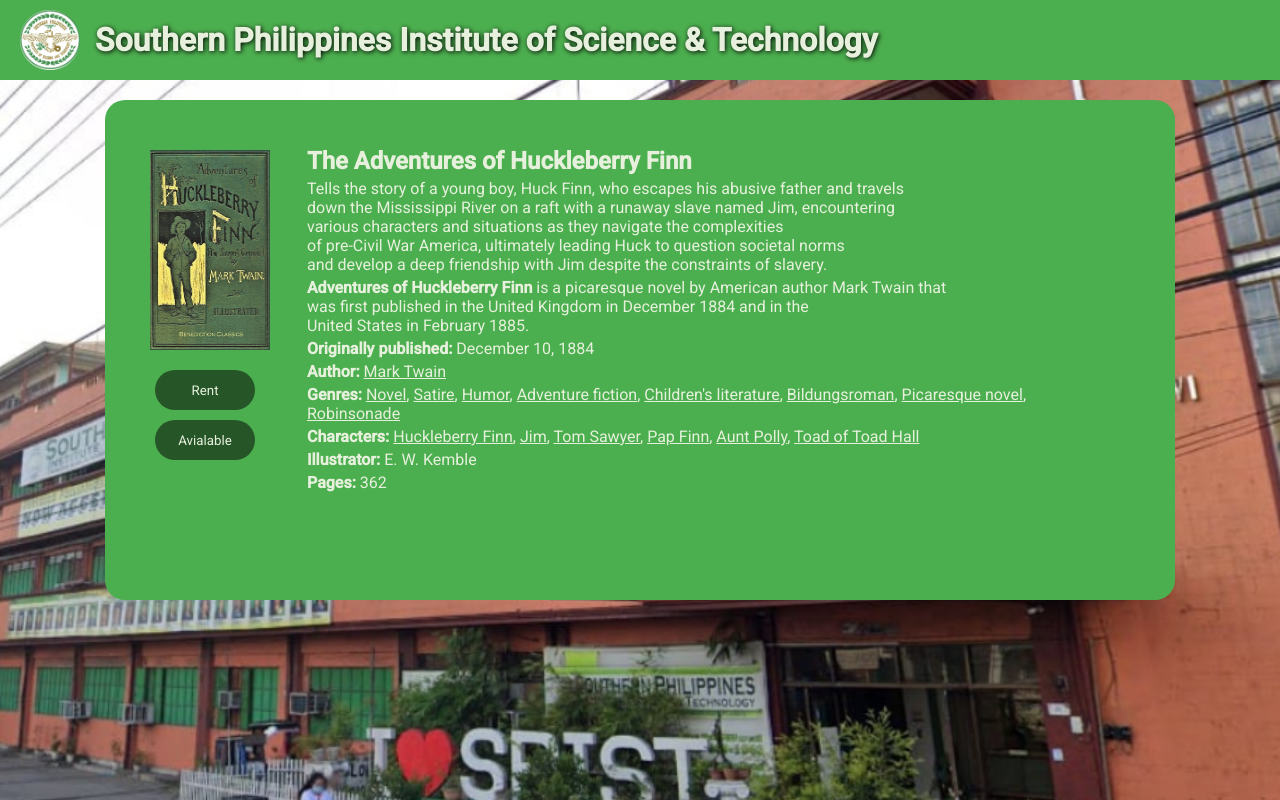
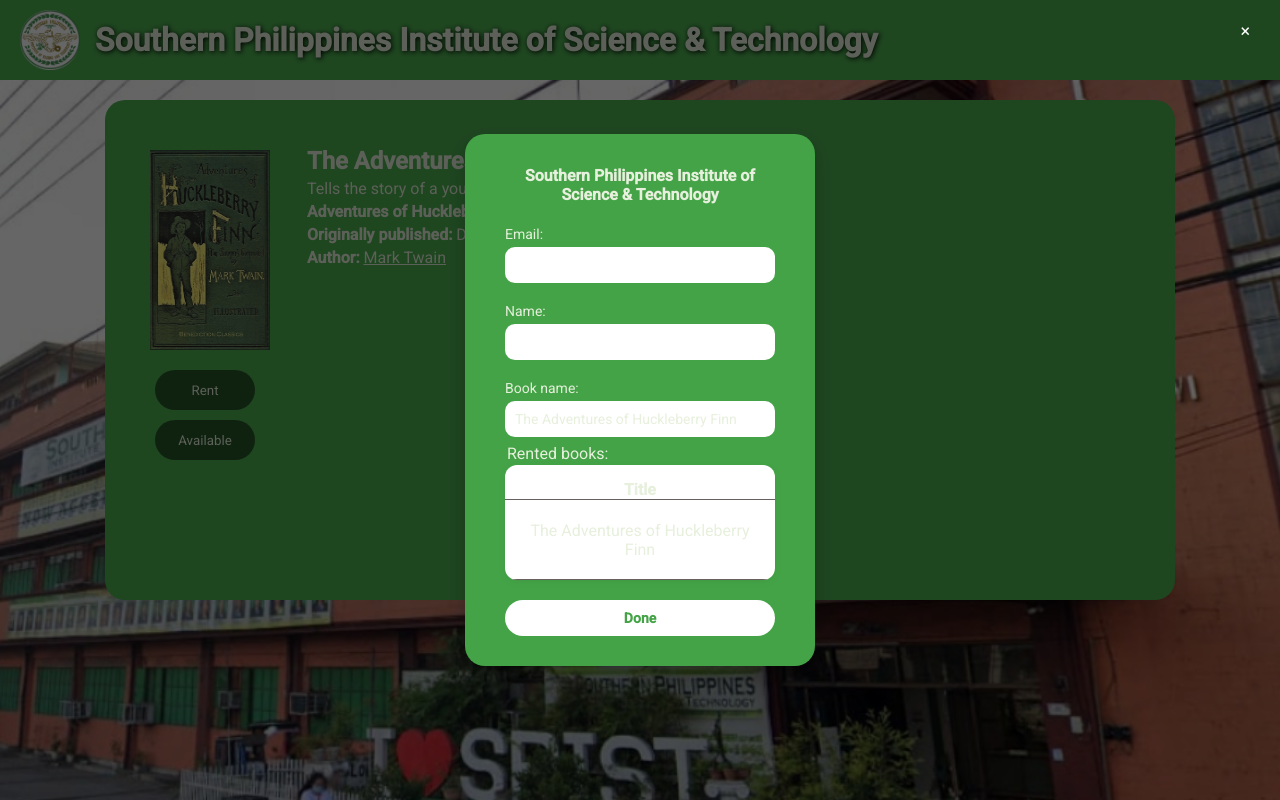
Before and after one commit to azzra11/REPONIJOWEL, a website: page REPONIJOWEL/components/modals/rentavailable.html in a window 1280 px wide. Both pictures are taken after a click on the button "Rent". Drawn offline with Linux system fonts and the light colour scheme.

Commit message:
testing modal

```diff
--- a/REPONIJOWEL/components/modals/rentavailable.html
+++ b/REPONIJOWEL/components/modals/rentavailable.html
@@ -6,6 +6,112 @@
   <link rel="icon" type="image/png" href="/REPONIJOWEL/ASSETS/imgFolder/school-logo-large.png" />
   <link rel="stylesheet" href="/REPONIJOWEL/ASSETS/cssFolder/rentavailable.css" />
   <link href="https://fonts.googleapis.com/css2?family=Roboto:wght@400;500&display=swap" rel="stylesheet">
+
+  <style>
+    /* Modal Styles */
+    .modal-overlay {
+      position: fixed;
+      top: 0; left: 0;
+      width: 100%; height: 100%;
+      background: rgba(0, 0, 0, 0.6);
+      display: none;
+      justify-content: center;
+      align-items: center;
+      z-index: 1000;
+    }
+
+    .modal {
+      background-color: #44a347;
+      color: #E6F0DC;
+      padding: 30px 40px;
+      border-radius: 20px;
+      width: 350px;
+      box-shadow: 0 8px 20px rgba(0, 0, 0, 0.2);
+    }
+
+    .modal h2 {
+      text-align: center;
+      margin-bottom: 20px;
+      font-size: 16px;
+      font-weight: bold;
+    }
+
+    .modal label {
+      display: block;
+      margin-top: 15px;
+      margin-bottom: 5px;
+      font-size: 14px;
+    }
+
+    .modal input, .modal select {
+      width: 100%;
+      padding: 10px;
+      border: none;
+      border-radius: 10px;
+      font-size: 14px;
+      margin-bottom: 5px;
+    }
+
+    .button-group {
+      display: flex;
+      align-items: center;
+      justify-content: flex-end;
+      gap: 10px;
+      margin-top: 20px;
+    }
+
+    .modal button {
+      flex: 1;
+      padding: 10px 0;
+      border: none;
+      border-radius: 20px;
+      font-size: 14px;
+      font-weight: bold;
+      cursor: pointer;
+      transition: 0.3s;
+      font-family: 'Roboto', sans-serif;
+    }
+
+    .submit-btn {
+      background-color: white;
+      color: #44a347;
+    }
+
+    .submit-btn:hover {
+      background-color: #e0e0e0;
+    }
+
+    .table-wrapper {
+      overflow-x: auto;
+      background: #fff;
+      padding: 10px 0 0 0;
+      border-radius: 12px;
+      box-shadow: 0 2px 8px rgba(0, 0, 0, 0.05);
+    }
+
+    .user-table {
+      width: 100%;
+      border-collapse: collapse;
+      margin-top: 5px;
+      height: 100px;
+    }
+
+    .user-table thead, .user-table td {
+      padding: 10px;
+      text-align: center;
+      border-bottom: 1px solid #685f5f;
+    }
+
+    .close-btn {
+      background: none;
+      color: #fff;
+      font-size: 18px;
+      position: absolute;
+      top: 20px;
+      right: 30px;
+      cursor: pointer;
+    }
+  </style>
 </head>
 <body>
   <header>
@@ -17,41 +123,72 @@
     <div class="maincontainer">
 
       <div class="leftpanel">
-       <div class="imgcontainer"><img src="/REPONIJOWEL/ASSETS/imgFolder/book1.jpg" alt="booksimage" class="booksimg"></div>
+        <div class="imgcontainer">
+          <img src="/REPONIJOWEL/ASSETS/imgFolder/book1.jpg" alt="booksimage" class="booksimg">
+        </div>
 
         <div class="buttons">
-        <button onclick="">Rent</button>
-        <button onclick="">Avialable</button>
+          <button onclick="openModal()">Rent</button>
+          <button>Available</button>
         </div>
       </div>
 
       <div class="booksdetails">
         <h2>The Adventures of Huckleberry Finn</h2>
-          <p class="description">
-            Tells the story of a young boy, Huck Finn, who escapes his abusive father and travels <br>down the Mississippi River on a raft with a runaway slave named Jim, encountering <br>various characters and situations as they navigate the complexities<br>of pre-Civil War America, ultimately leading Huck to question societal norms<br> and develop a deep friendship with Jim despite the constraints of slavery.
-          </p>
-          <p class="summary">
-            <strong>Adventures of Huckleberry Finn</strong> is a picaresque novel by American author Mark Twain that <br>was first published in the United Kingdom in December 1884 and in the <br>United States in February 1885.
-          </p>
+        <p class="description">Tells the story of a young boy... (summary truncated for clarity)</p>
+        <p class="summary"><strong>Adventures of Huckleberry Finn</strong> is a picaresque novel...</p>
         <p><strong>Originally published:</strong> December 10, 1884</p>
         <p><strong>Author:</strong> <a href="#">Mark Twain</a></p>
-          <p><strong>Genres:</strong>
-            <a href="#">Novel</a>, <a href="#">Satire</a>, <a href="#">Humor</a>,
-            <a href="#">Adventure fiction</a>, <a href="#">Children's literature</a>,
-            <a href="#">Bildungsroman</a>, <a href="#">Picaresque novel</a>,
-            <a href="#">Robinsonade</a>
-          </p>
-          <p><strong>Characters:</strong>
-            <a href="#">Huckleberry Finn</a>, <a href="#">Jim</a>, <a href="#">Tom Sawyer</a>,
-            <a href="#">Pap Finn</a>, <a href="#">Aunt Polly</a>,
-            <a href="#">Toad of Toad Hall</a>
-          </p>
-          <p><strong>Illustrator:</strong> E. W. Kemble</p>
-          <p><strong>Pages:</strong> 362</p>
+        <!-- Other book details -->
       </div>
-
 
     </div>
   </main>
+
+  <!-- Modal HTML -->
+  <div class="modal-overlay" id="rentModal">
+    <div class="modal">
+      <span class="close-btn" onclick="closeModal()">×</span>
+      <h2>Southern Philippines Institute of Science & Technology</h2>
+
+      <label for="email">Email:</label>
+      <input type="text" id="emailtxt">
+
+      <label for="name">Name:</label>
+      <input type="text" id="Nametxt">
+
+      <label for="bookname">Book name:</label>
+      <input type="text" id="bookname" value="The Adventures of Huckleberry Finn">
+
+      <div class="rentedbooks">
+        <p>Rented books:</p>
+        <div class="table-wrapper">
+          <table class="user-table">
+            <thead>
+              <tr><th>Title</th></tr>
+            </thead>
+            <tbody>
+              <tr><td>The Adventures of Huckleberry Finn</td></tr>
+            </tbody>
+          </table>
+        </div>
+      </div>
+
+      <div class="button-group">
+        <button type="submit" class="submit-btn" onclick="closeModal()">Done</button>
+      </div>
+    </div>
+  </div>
+
+  <!-- JavaScript to control modal -->
+  <script>
+    function openModal() {
+      document.getElementById('rentModal').style.display = 'flex';
+    }
+
+    function closeModal() {
+      document.getElementById('rentModal').style.display = 'none';
+    }
+  </script>
 </body>
 </html>
```
Lines whose indentation alone changed are shown as unchanged.
